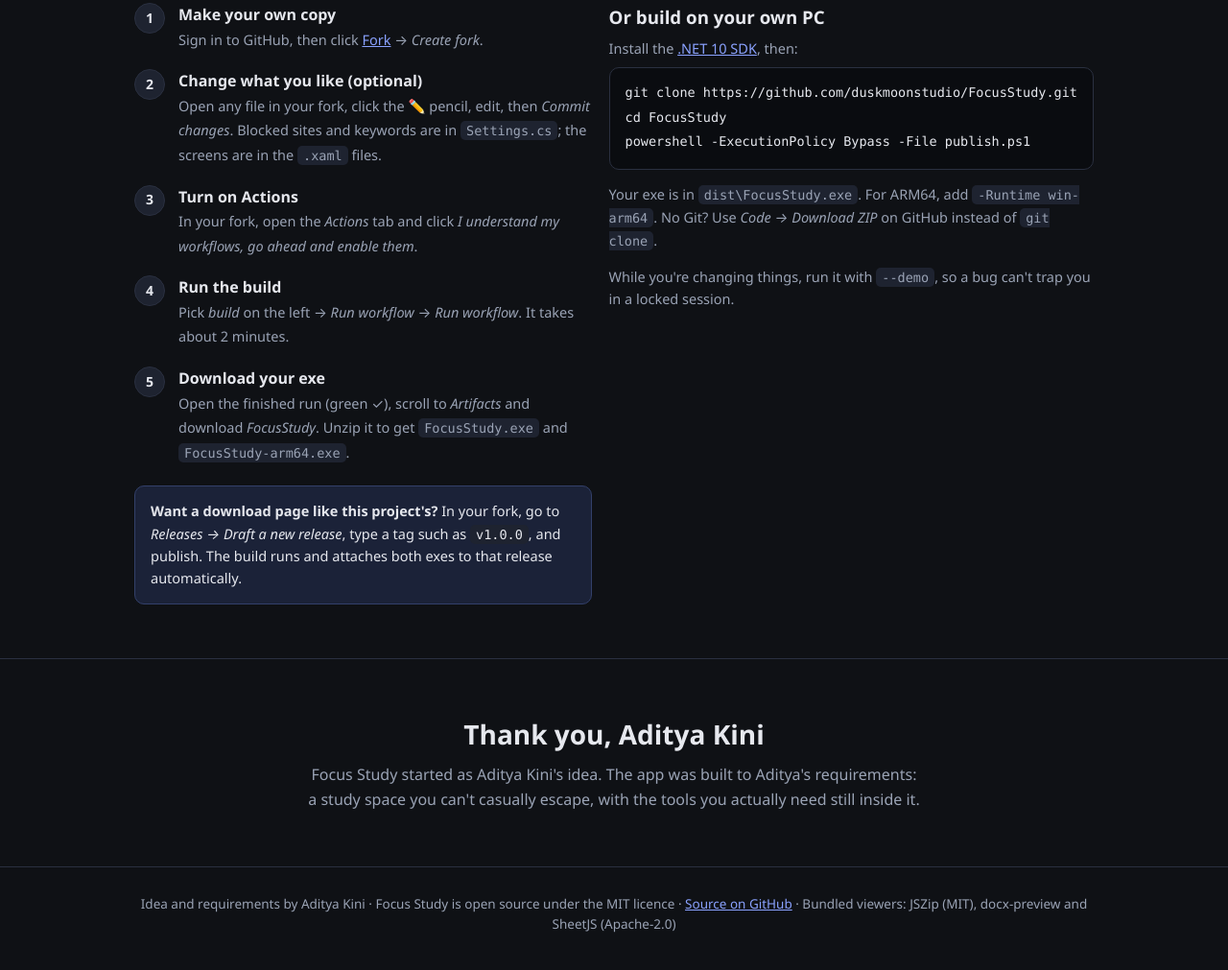
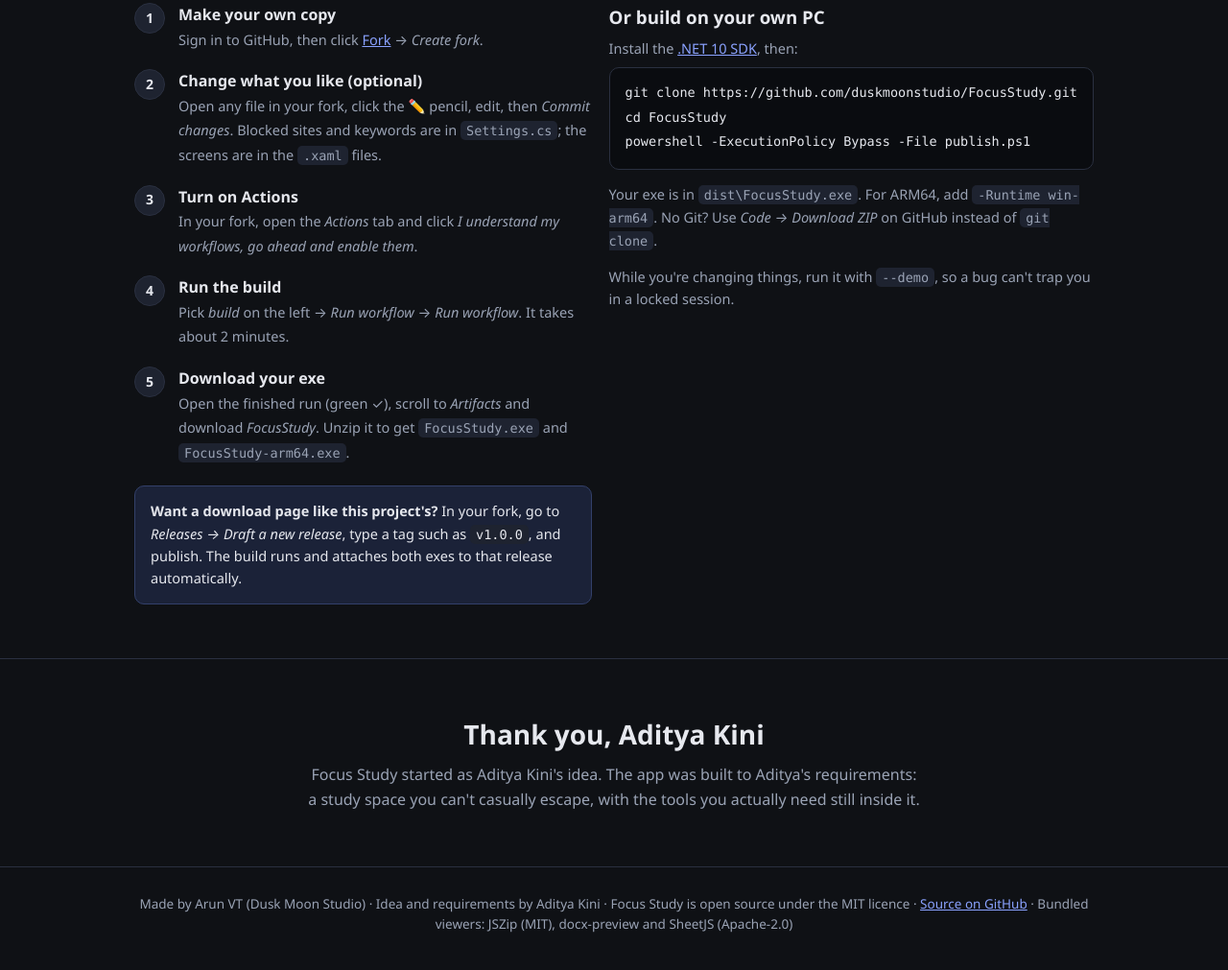
Before and after one commit to duskmoonstudio/FocusStudy, a plain HTML site: page docs/index.html in a window 1280 px wide. Shown: the part 2930-3941 px from the top of the page at 96% size. Drawn offline with Linux system fonts and the light colour scheme.

Commit message:
Website footer: made by Arun VT (Dusk Moon Studio)

```diff
--- a/docs/index.html
+++ b/docs/index.html
@@ -190,6 +190,7 @@ powershell -ExecutionPolicy Bypass -File publish.ps1</code></pre>
 
 <footer>
   <div class="wrap">
+    Made by Arun VT (Dusk Moon Studio) ·
     Idea and requirements by Aditya Kini ·
     Focus Study is open source under the MIT licence ·
     <a href="https://github.com/duskmoonstudio/FocusStudy">Source on GitHub</a> ·
```
